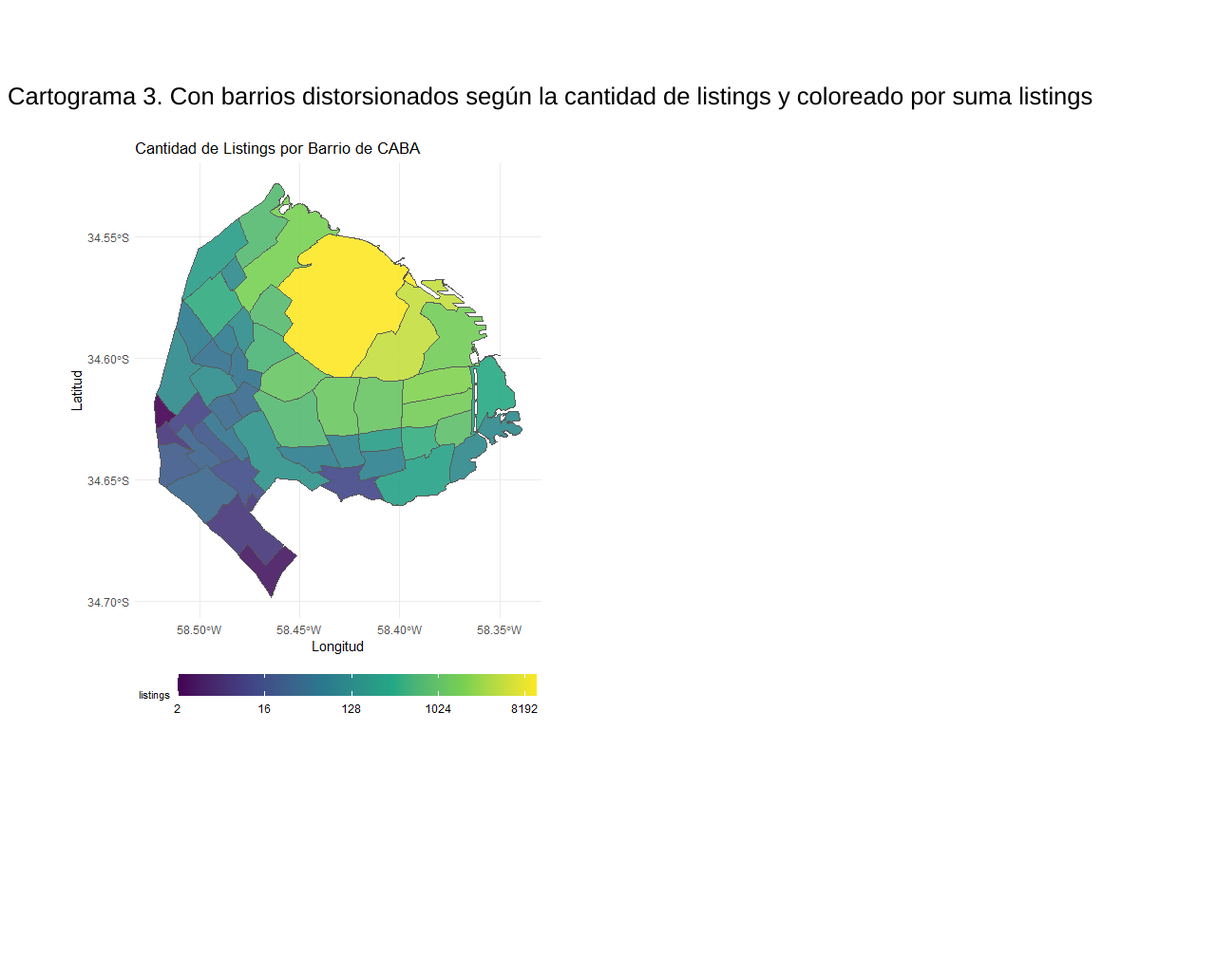
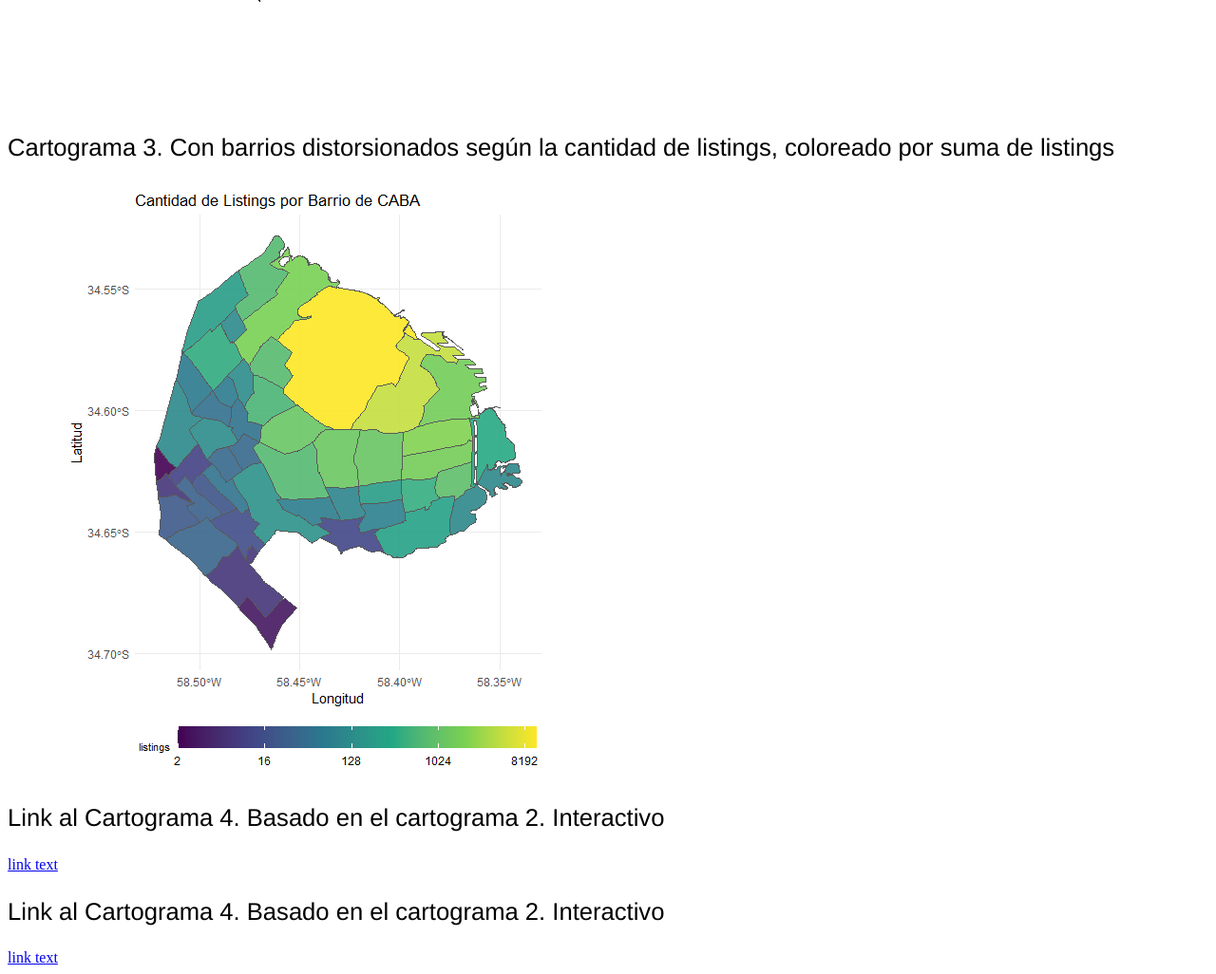
Before and after one commit to lrosasITBA/TPFinal_Rosas_Pellegrino, a website: page VisualsR.html in a window 1280 px wide. Shown: the part 1627-2653 px from the top of the page at 95% size. Before the commit the page ends 2402 px from the top, so only its background shows below. Drawn offline with Linux system fonts and the light colour scheme.

Commit message:
Update VisualsR.html

```diff
--- a/VisualsR.html
+++ b/VisualsR.html
@@ -41,24 +41,33 @@ p {
 <h2><h2>1. Visualizaciones en R </h2></h2>
 <p>Nuestro objetivo en R, fue ver como se distribuian los listings en los barrios de la CABA. <br>
 </p>
-
+<p>
+  Cartograma 1. Con labels de barrios y coloreado por suma listings <br>
+</p>
 
 
 <img src = "carts/Cart1.png" alt="c1"/>
 
 <p>
-  Cartograma 3. Con barrios distorsionados según la cantidad de listings y coloreado por suma listings <br>
+  Cartograma 2. Con barrios distorsionados según la cantidad de listings, sin labels. <br>
 </p>
 
 <img src = "carts/Cart2.png" alt="c2"/>
 
 <p>
-  Cartograma 3. Con barrios distorsionados según la cantidad de listings y coloreado por suma listings<br>
+  Cartograma 3. Con barrios distorsionados según la cantidad de listings, coloreado por suma de listings <br>
 </p>
 
 <img src = "carts/Cart3.png" alt="c3"/>
 
-
+<p>
+  Link al Cartograma 4. Basado en el cartograma 2. Interactivo<br>
+</p>
+<a href="https://lrosasitba.github.io/TPFinal_Rosas_Pellegrino/Cartograma4/">link text</a>
+<p>
+  Link al Cartograma 4. Basado en el cartograma 2. Interactivo<br>
+</p>
+<a href="https://lrosasitba.github.io/TPFinal_Rosas_Pellegrino/Cartograma5/">link text</a>
 </body>
 
 </html>
```
